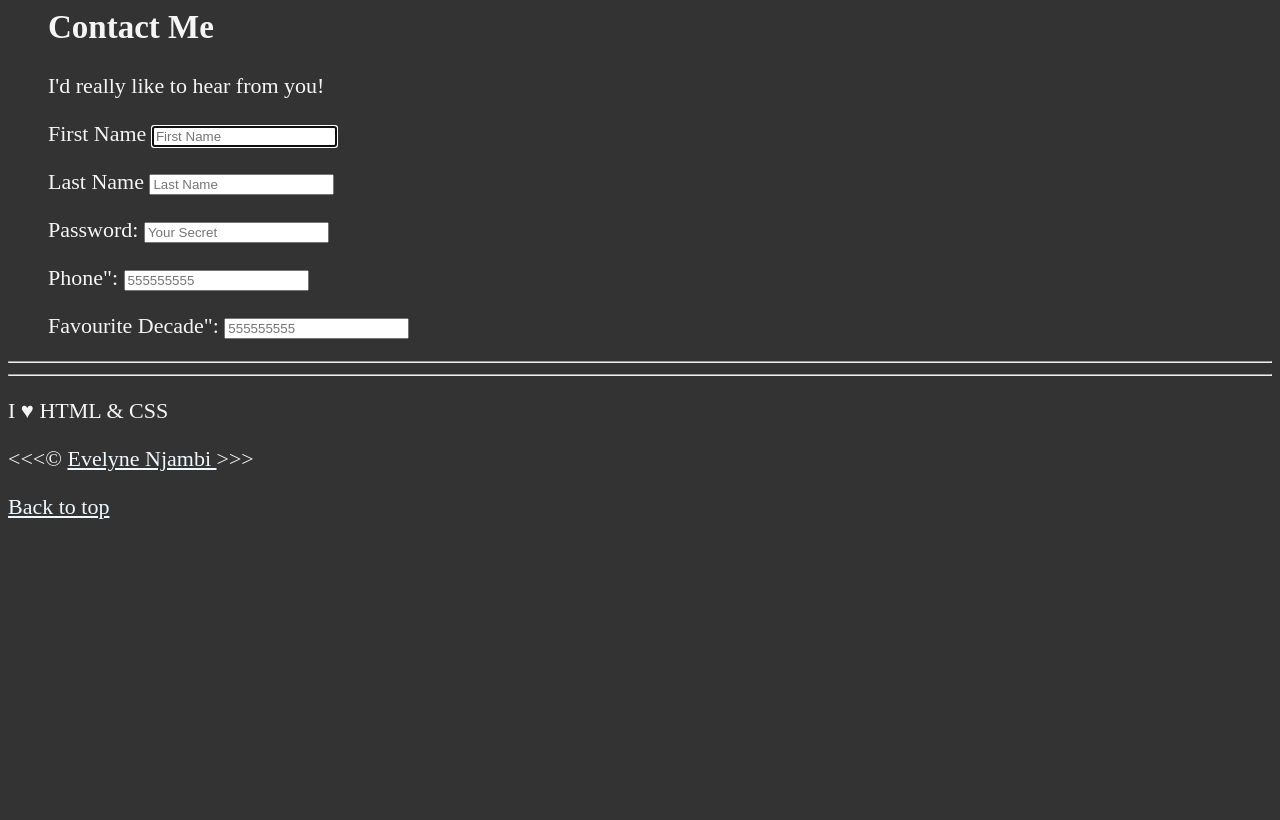
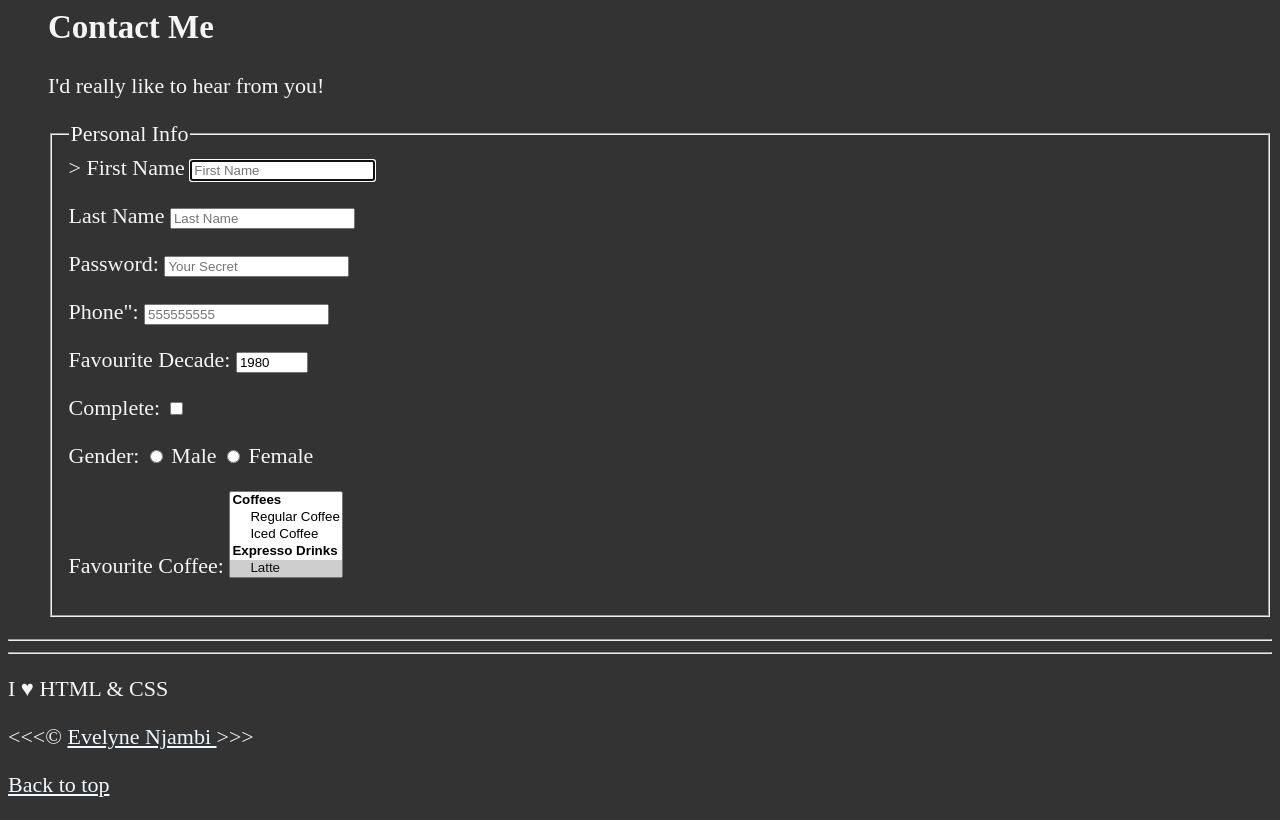
Before and after one commit to njambiEvelyne/HTMLCourse, a plain HTML site: page index.html in a window 1280 px wide. Shown: the part 4160-4980 px from the top of the page. Before the commit the page ends 4702 px from the top, so only its background shows below. Drawn offline with Linux system fonts and the light colour scheme.

Commit message:
Added fieldset

```diff
--- a/index.html
+++ b/index.html
@@ -268,8 +268,10 @@
       </p>
 <p>
       <form action="https://httpbin.org/get" method="get">
-        <label for="firstName">First Name</label>
-        <input type="text" name="firstName" id="firstName" placeholder="First Name" autocomplete="on" required autofocus>
+        <fieldset>
+          <legend>Personal Info</legend>>
+            <label for="firstName">First Name</label>
+            <input type="text" name="firstName" id="firstName" placeholder="First Name" autocomplete="on" required autofocus>
 </p>
 <p>
         <label for="lastName">Last Name</label>
@@ -287,11 +289,61 @@
 </p>
 
 <p>
-        <label for="decade">Favourite Decade":</label>
-        <input type="number" name="decade" id="decade" placeholder="555555555" autocomplete="on" pattern="[0-9]{3}-[0-9]{3}-[0-9]{4}-" required>
+        <label for="decade">Favourite Decade:</label>
+        <input type="number" name="decade" id="decade" min = "1950" max="2025" step="5" value="1980">
 </p>
 
+<p>
+
+</p>
+        <label for="complete">Complete:</label>
+        <input type="checkbox" name="complete" required>
+</p>
+
+<p>
+
+        <label for="gender">Gender:</label>
+        <input type="radio" name="gender" id="gender" value="Male" > Male
+
+       <!-- <label for="gender"></label>-->
+        <input type="radio" name="gender" id="gender" value="Male" > Female
+</p>
+
+ <p>
+        <label for="coffee">Favourite Coffee:</label>
+        <select name="coffee" id="coffee" multiple size="5">
+          <optgroup label="Coffees">
+            <option value="Regular Coffee">Regular Coffee</option>
+            <option value="iced coffee">Iced Coffee</option>
+          </optgroup>
+          <optgroup label="Expresso Drinks">
+            <option value="latte" selected >Latte</option>
+            <option value="cappuccino">Cappuccino</option>
+            <option value="cortado">Cortado</option>
+            <option value="americano">Americano</option>
+          </optgroup>
+          <option value="other">Other</option>
+        </select>
+
+</p>
+
+<!-- <p>
+  <label for="cofee">Favourite Coffee:</label>
+  <input type="text" name="coffe" id="coffee" list="cofee-list">
+  <datalist id ="cofee-list">
+    <option value="cofee">
+    <option value="latte">
+    <option value="espresso">
+    <option value="cortado">
+    <option value="americano">
+    <option value="other">
+
+  </datalist>
+</p> -->
+</fieldset>
+
       </form>
+      <form action="post"></form>
     </article>
   </article>
   <hr>
```
